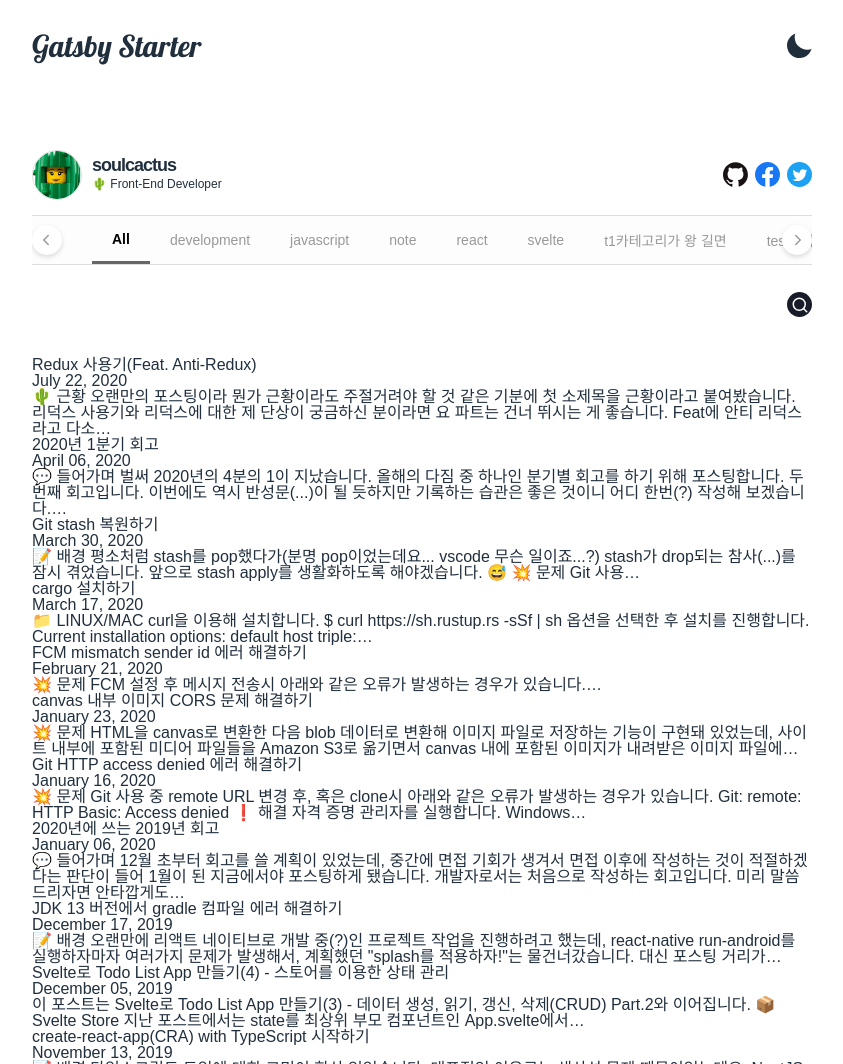
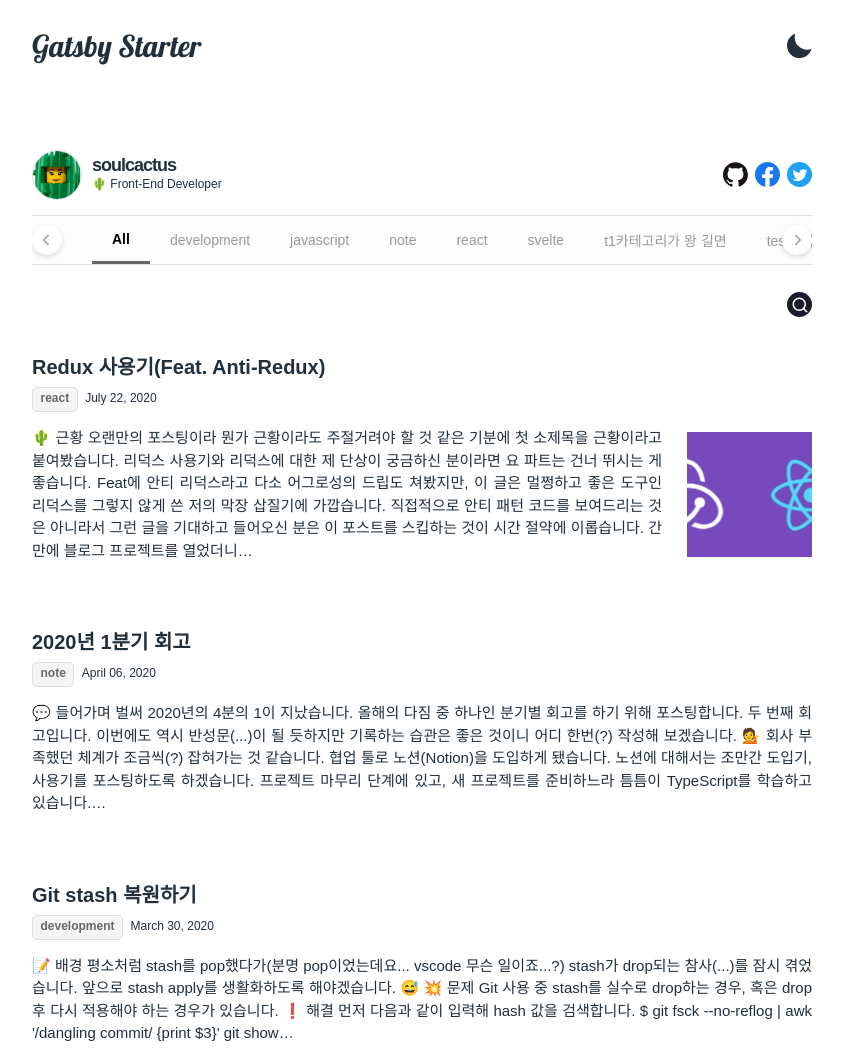
Before and after one commit to soulcactus/gatsby-starter-cactus, a Gatsby site: page / in a window 1280 px wide. Shown: the top 1064 px of the page, without its empty margins (218-1061 px from the left). Built offline with nearby package versions, Linux system fonts and the light colour scheme; Gatsby itself is replaced by a stand-in of ours; a web font is replaced by a local one.

Commit message:
🔧 Fix : Query thumbnail

```diff
--- a/content/blog/react/think-redux.md
+++ b/content/blog/react/think-redux.md
@@ -2,6 +2,7 @@
 title: 'Redux 사용기(Feat. Anti-Redux)'
 date: 2020-7-22 01:00:10
 category: 'react'
+thumbnail: ./images/redux-react.png
 ---
 
 ![](./images/redux-react.png)
--- a/src/pages/index.tsx
+++ b/src/pages/index.tsx
@@ -1,7 +1,7 @@
-import { Link, graphql } from 'gatsby';
-import React from 'react';
+import { graphql } from 'gatsby';
 
 import Layout from '@components/Layout';
+import PostPreview from '@components/PostPreview';
 import SEO from '@components/SEO';
 import { BlogIndexProps } from '@interfaces/pages/blogIndex';
 
@@ -17,32 +17,7 @@
     return (
         <Layout categories={categories} title={siteTitle}>
             <SEO title="All posts" />
-            <>
-                {posts.map((item) => {
-                    const node = item.node;
-                    const { excerpt, frontmatter } = node;
-                    const { slug } = node.fields;
-                    const { date, description, title } = frontmatter;
-
-                    return (
-                        <article key={slug}>
-                            <header>
-                                <h3>
-                                    <Link to={slug}>{title ?? slug}</Link>
-                                </h3>
-                                <small>{date}</small>
-                            </header>
-                            <section>
-                                <p
-                                    dangerouslySetInnerHTML={{
-                                        __html: description || excerpt,
-                                    }}
-                                />
-                            </section>
-                        </article>
-                    );
-                })}
-            </>
+            <PostPreview posts={posts} />
         </Layout>
     );
 };
@@ -59,15 +34,22 @@
         allMarkdownRemark(sort: { fields: [frontmatter___date], order: DESC }) {
             edges {
                 node {
-                    excerpt
+                    excerpt(pruneLength: 300)
                     fields {
                         slug
                     }
                     frontmatter {
+                        category
                         date(formatString: "MMMM DD, YYYY")
+                        description
+                        thumbnail {
+                            childImageSharp {
+                                fixed(width: 125, height: 125) {
+                                    ...GatsbyImageSharpFixed
+                                }
+                            }
+                        }
                         title
-                        description
-                        category
                     }
                 }
             }
```
